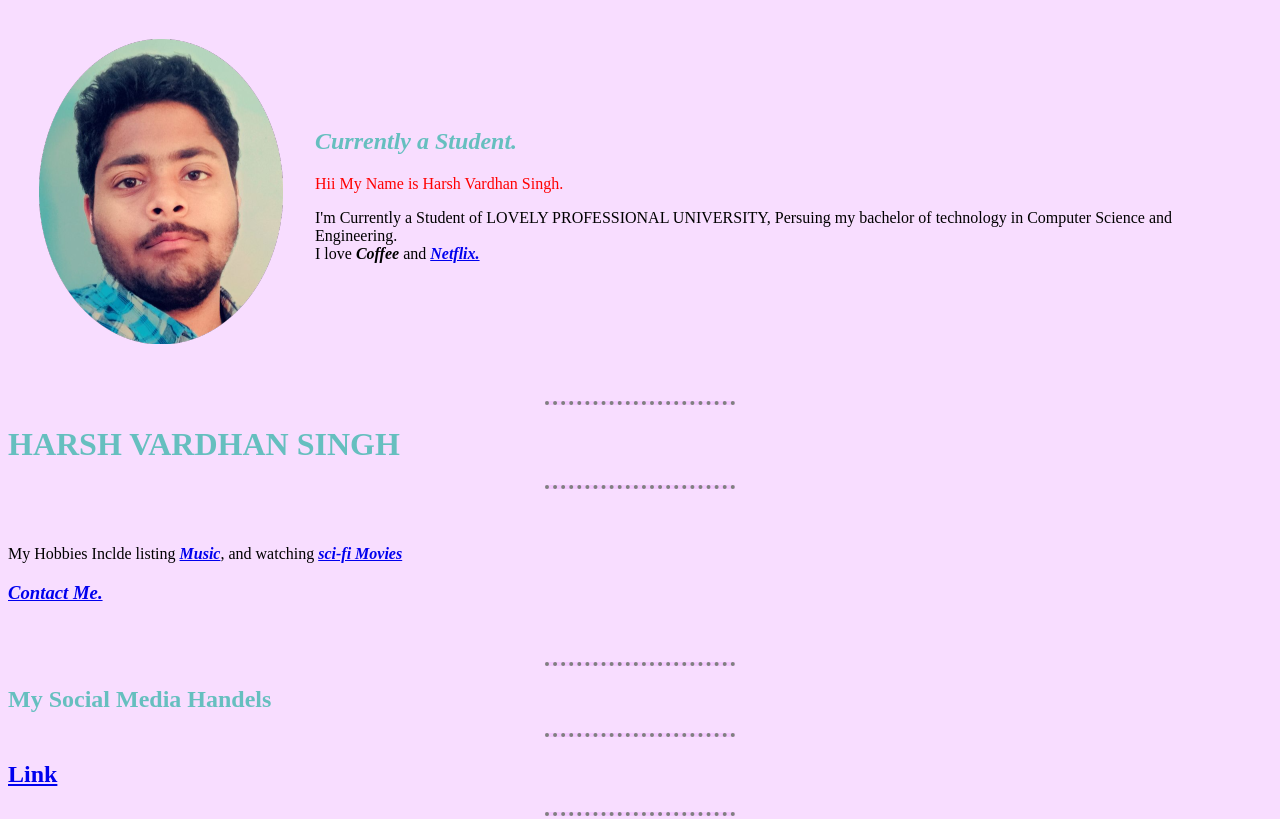
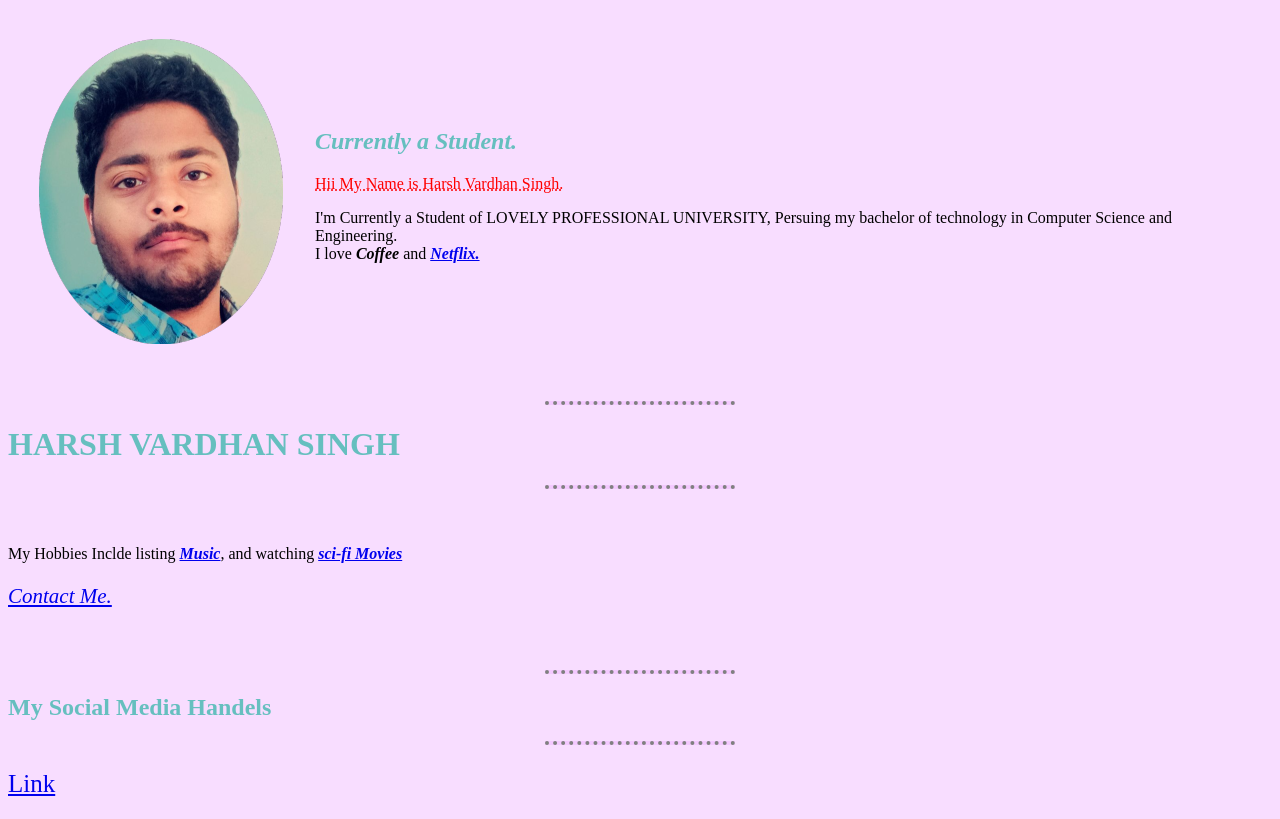
Before and after one commit to harsh082ip/Cv, a plain HTML site: page index.html in a window 1280 px wide. Shown: the top 819 px of the page. Drawn offline with Linux system fonts and the light colour scheme.

Commit message:
Update index.html
Changes Updated.

```diff
--- a/index.html
+++ b/index.html
@@ -14,7 +14,7 @@
       <td><img src="myimage.png" alt="My Profile Picture"></td>
       <td>
         <h2><em><strong>Currently a Student</strong>.</em></h2>
-        <p style="color:#ff0000 ;">Hii My Name is Harsh Vardhan Singh.</p>
+        <p id="id1"><abbr title="THANK YOU FOR VISITING :)"> Hii My Name is Harsh Vardhan Singh.</abbr></p>
         <p>I'm Currently a Student of LOVELY PROFESSIONAL UNIVERSITY, Persuing my bachelor of technology in Computer Science and Engineering.<br /> I love <em><strong>Coffee</strong></em> and <em><strong><a href="https://www.netflix.com/in/">Netflix.</a></strong></em></p>
       </td>
     </tr>
@@ -30,16 +30,16 @@
   <br>
 
   <p>My Hobbies Inclde listing <EM><STRONG><a href="https://open.spotify.com/">Music</a></strong></EM>, and watching <EM><STRONG><a href="http://surl.li/cjjgp">sci-fi Movies</a></STRONG></EM></p>
-  <h3><em>
+  <p style="font-size:21px ;"><em>
       <a href="contact.html">Contact Me.</a>
-    </em></h3>
+    </em></p>
   <br>
   <br>
   <hr size="3">
   <h2><strong>My Social Media Handels</strong>
-    <h2>
+    </h2>
       <hr size="3">
-      <p><a href="socialmedia.html">Link</a></p>
+      <p style="font-size:25px ;"><a href="socialmedia.html">Link</a></p>
 
 
 
```
